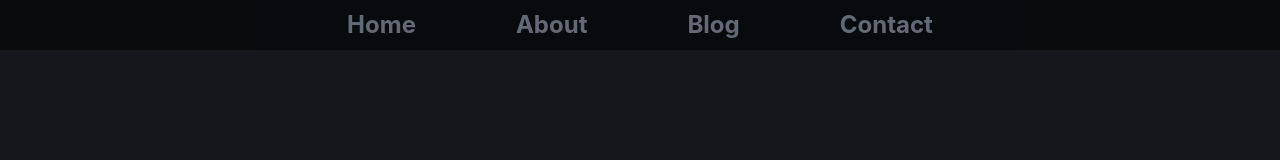
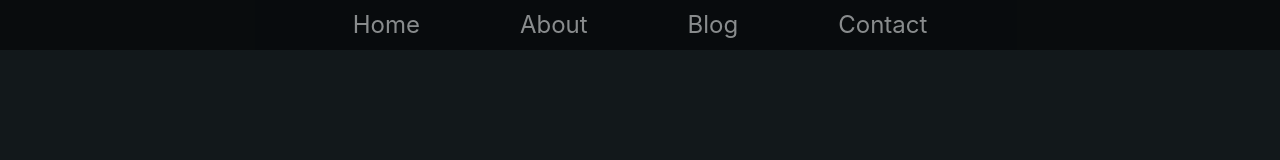
Before and after one commit to richy-tomy-mck/richytomy.com, a Next.js app: page /blog in a window 1280 px wide. Shown: the top 160 px of the page. Built offline with nearby package versions, Linux system fonts and the light colour scheme.

Commit message:
reset commits

```diff
--- a/components/MenuBar/MenuBar.tsx
+++ b/components/MenuBar/MenuBar.tsx
@@ -1,13 +1,13 @@
-import { clsx } from 'clsx';
+import Link from 'next/link'
 import styles from '../MenuBar/styles/MenuBar.module.css'
 
 const MenuBar = () => {
     return (
       <div className={styles.menuBar}>
-          <h1 className={styles.menuItem}><a href="/">Home</a></h1>
-        <h1 className={styles.menuItem} ><a href="/about">About</a></h1>
-        <h1 className={styles.menuItem} ><a href="/blog">Blog</a></h1>
-        <h1 className={styles.menuItem} ><a href="/contact">Contact</a></h1>
+          <Link href="/"><a className={styles.menuItem} >Home</a></Link>
+        <Link href="/about"><a className={styles.menuItem} >About</a></Link>
+        <Link href="/blog"><a className={styles.menuItem} >Blog</a></Link>
+        <Link href="/contact"><a className={styles.menuItem} >Contact</a></Link>
       </div>
     );
   }
--- a/components/MenuBar/styles/MenuBar.module.css
+++ b/components/MenuBar/styles/MenuBar.module.css
@@ -14,23 +14,11 @@
     margin: 0;
     line-height: 1.15;
     font-size: 1.5rem;
-    color: #b2bece;
-  }
-
-.home {
-    margin: 0;
-    line-height: 1.15;
-    font-size: 1.5rem;
-    color: #000000 !important;
-  }
-
-.home:hover {
-    margin: 0;
-    line-height: 1.15;
-    font-size: 1.5rem;
     color: #ffff;
   }
 
+
   .menuItem:hover {
-    color: #ffff;
+    opacity: 1;
+    color: #00ffc8;
   }
```
